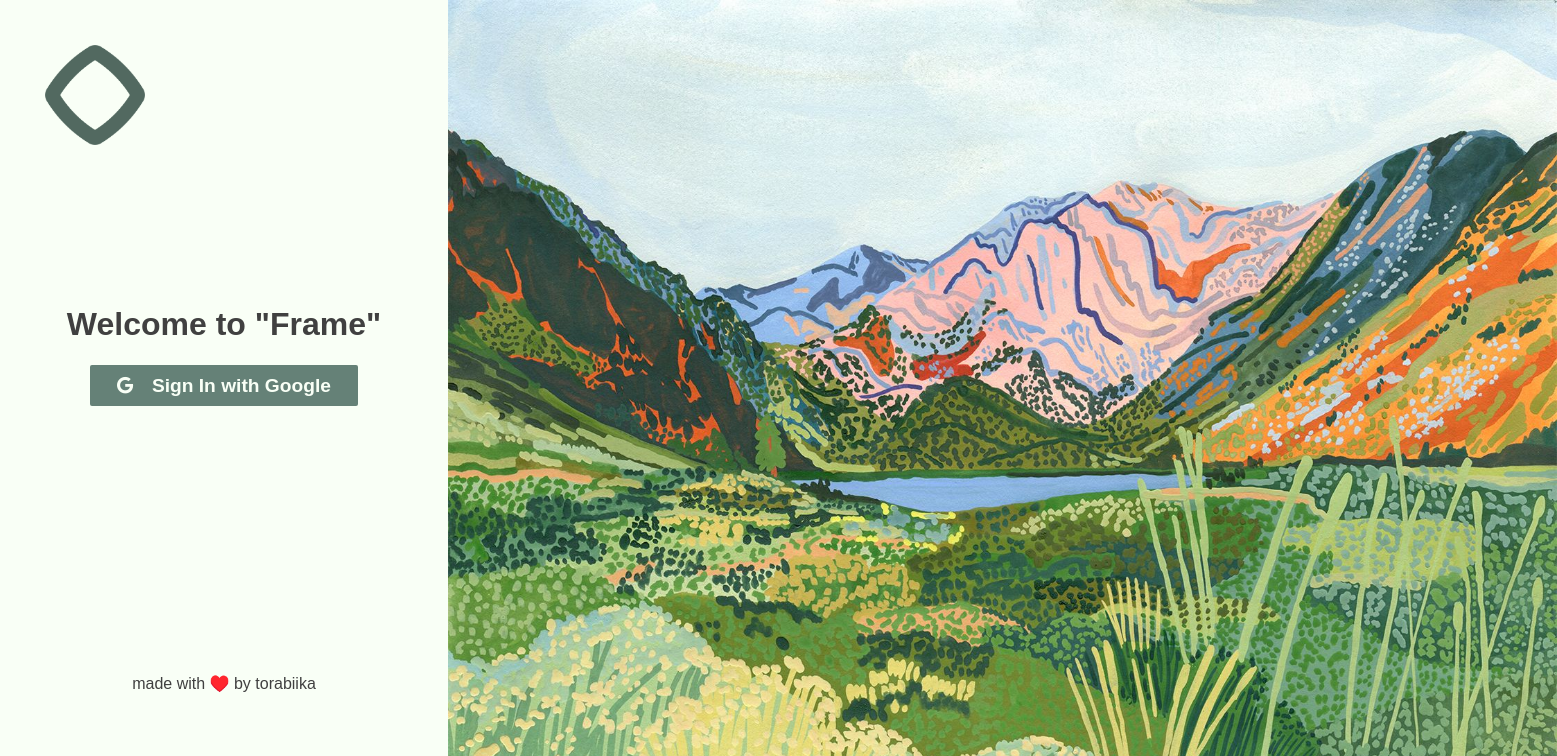
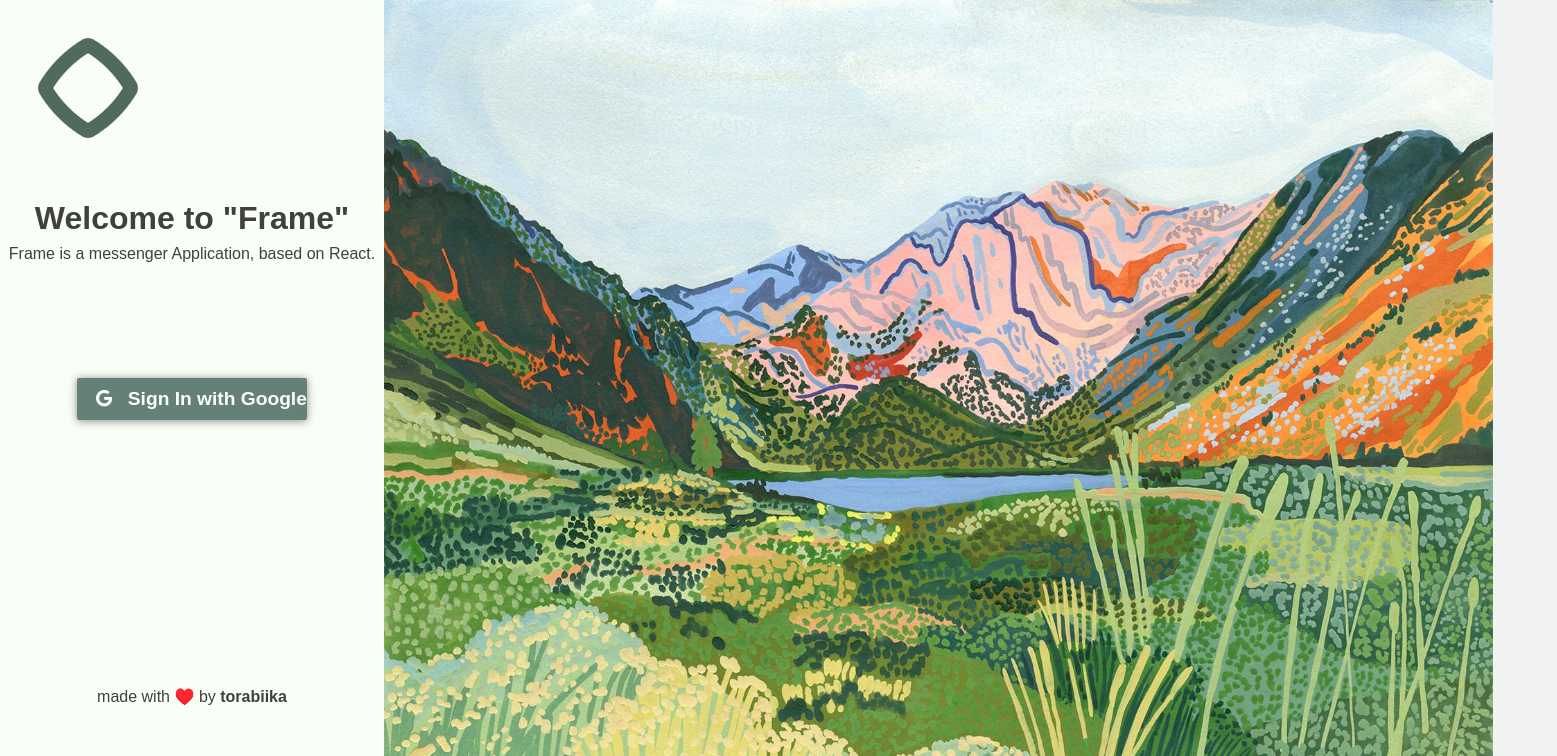
Before and after one commit to maddietale/messenger-app, a React (Create React App) app in the folder messenger/: page / in a window 1280 px wide. Shown: the top 756 px of the page, 1557 px wide, since content can reach past the window. Built offline with nearby package versions, Linux system fonts and the light colour scheme; no server answers.

Commit message:
install framer

```diff
--- a/messenger/package.json
+++ b/messenger/package.json
@@ -3,11 +3,13 @@
   "version": "0.1.0",
   "private": true,
   "dependencies": {
+    "@ant-design/icons": "^5.0.1",
     "@testing-library/jest-dom": "^5.16.5",
     "@testing-library/react": "^13.4.0",
     "@testing-library/user-event": "^13.5.0",
     "axios": "^1.2.6",
     "firebase": "^9.16.0",
+    "framer": "^2.3.0",
     "react": "^18.2.0",
     "react-chat-engine": "^1.11.28",
     "react-dom": "^18.2.0",
--- a/messenger/src/Components/Chats.js
+++ b/messenger/src/Components/Chats.js
@@ -3,10 +3,8 @@ import { auth } from '../firebase';
 import { useNavigate } from 'react-router-dom';
 import { ChatEngine } from 'react-chat-engine';
 import axios from 'axios';
-
 // Components
 import Navigation from './Navigation';
-
 // Contexts
 import { AuthContext } from '../Contexts/AuthContextProvider';
 
--- a/messenger/src/Components/Login.js
+++ b/messenger/src/Components/Login.js
@@ -1,12 +1,9 @@
 import React from 'react';
 import firebase from 'firebase/compat/app';
-
-// Imports
 import { auth } from '../firebase';
-
+import { motion } from 'framer-motion';
 // Styles
 import Style from '../Styles/Login.module.css';
-
 // Images
 import wallpaper from '../Images/login-wallpaper.jpeg';
 import frameLogo1 from '../Images/Plot-logo-1.png';
@@ -15,26 +12,24 @@ const Login = () => {
     return (
         <>
             <div className={Style.container}>
-
                 <div className={Style.box}>
-                    <div id={Style.logo}>
+                    <div id={Style.logoBox}>
                         <img src={frameLogo1} alt='Plot Logo' />
                     </div>
-                    <div id={Style.login}>
+                    <div id={Style.loginBox}>
                         <h1>
                             Welcome to "Frame"
                         </h1>
-                        <div className='pure-button' onClick={() => auth.signInWithRedirect(new firebase.auth.GoogleAuthProvider())}>
+                        <span>Frame is a messenger Application, based on React.</span>
+                        <motion.div whileHover={{ scale: 1.1 }} className='pure-button' onClick={() => auth.signInWithRedirect(new firebase.auth.GoogleAuthProvider())}>
                             <i className="fa fa-google fa-m" />
                             Sign In with Google
-                        </div>
+                        </motion.div>
                     </div>
-                    <span>made with ♥️ by torabiika</span>
+                    <span id={Style.footerBox}>made with ♥️ by <a href="https://github.com/torabiika"><b>torabiika</b></a></span>
                 </div>
 
-                <img src={wallpaper} className={Style.wallpaper} alt='Wallpaper'>
-                </img>
-
+                <img src={wallpaper} className={Style.wallpaper} alt='Wallpaper' />
             </div>
         </>
     );
--- a/messenger/src/Components/Navigation.js
+++ b/messenger/src/Components/Navigation.js
@@ -1,8 +1,6 @@
 import React from 'react';
-
 // Styles
 import Style from '../Styles/Navigation.module.css'
-
 // Images
 import frameLogo1 from '../Images/Plot-logo-1.png';
 
--- a/messenger/src/Contexts/AuthContextProvider.js
+++ b/messenger/src/Contexts/AuthContextProvider.js
@@ -14,7 +14,6 @@ const AuthContextProvider = ({children}) => {
         auth.onAuthStateChanged(user => {
             setUser(user);
             setLoading(false);
-            console.log(user);
             if (user) history("/chats");
         })
     }, [user, history])
--- a/messenger/src/Styles/Login.module.css
+++ b/messenger/src/Styles/Login.module.css
@@ -6,51 +6,59 @@
 }
 
 .box {
-  min-width: 35%;
-  max-width: 35%;
+  min-width: 30%;
+  max-width: 30%;
 }
 
-#logo {
+#logoBox {
   text-align: left;
 }
 
-#logo img {
+#logoBox img {
   width: 100px;
   height: 100px;
-  margin: 10% 0 10% 10%;
+  margin: 10% 0 0 10%;
 }
 
-#login {
+#loginBox {
   width: 100%;
-  margin: 25% 0 60% 0;
+  margin: 15% 0 70% 0;
 }
 
-#login h1{
-  margin-bottom: 5%;
-  cursor: pointer;
+#loginBox h1{
+  margin: 0 0 2% 0;
 }
 
-#login div{
+#loginBox span{
+  display: block;
+  margin: 0 0 30% 0;
+}
+
+#loginBox div{
+  width: 60%;
+  overflow: scroll;
+  color: #f9fff6;
   font-size: 1.2rem;
   font-weight: bold;
-  width: 60%;
-  color: #f9fff6;
   background-color: #658177;
-  overflow: scroll;
+  box-shadow: 0 1px 8px #888888;
 }
 
-#login i{
+#loginBox i{
   margin: 0 8% 0 0;
 }
 
-#login div:hover{
+#loginBox div:hover{
   background-color: #526960;
 }
 
-#login img {
-  width: 30px;
-  height: 30px;
-  margin: 2% 5% 0 0;
+#footerBox a{
+  color: #404040;
+  text-decoration: none;
+}
+
+#footerBox a:hover{
+  color: #526960;
 }
 
 .wallpaper {
```
Also changed, not shown: messenger/src/Components/Loading.js (added, +11 -0 lines), messenger/src/Styles/Loading.module.css (added), 1 other file (tests, documents, lock files or other folders).
